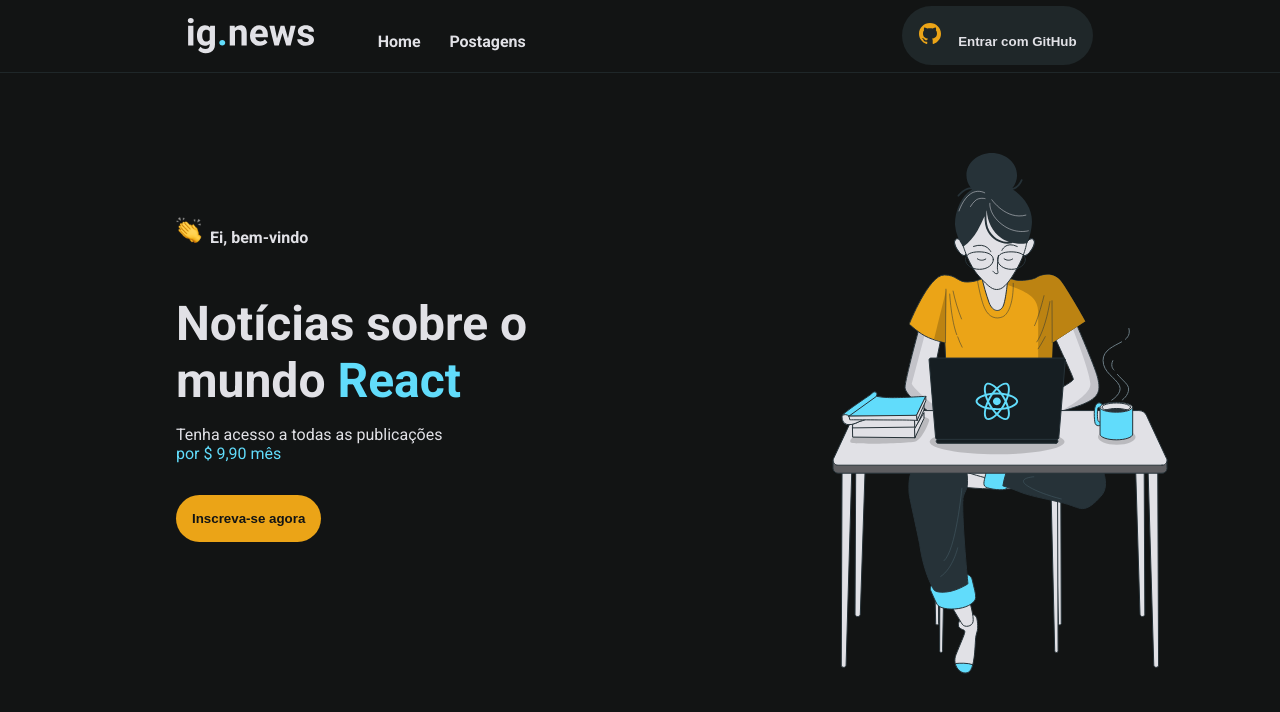
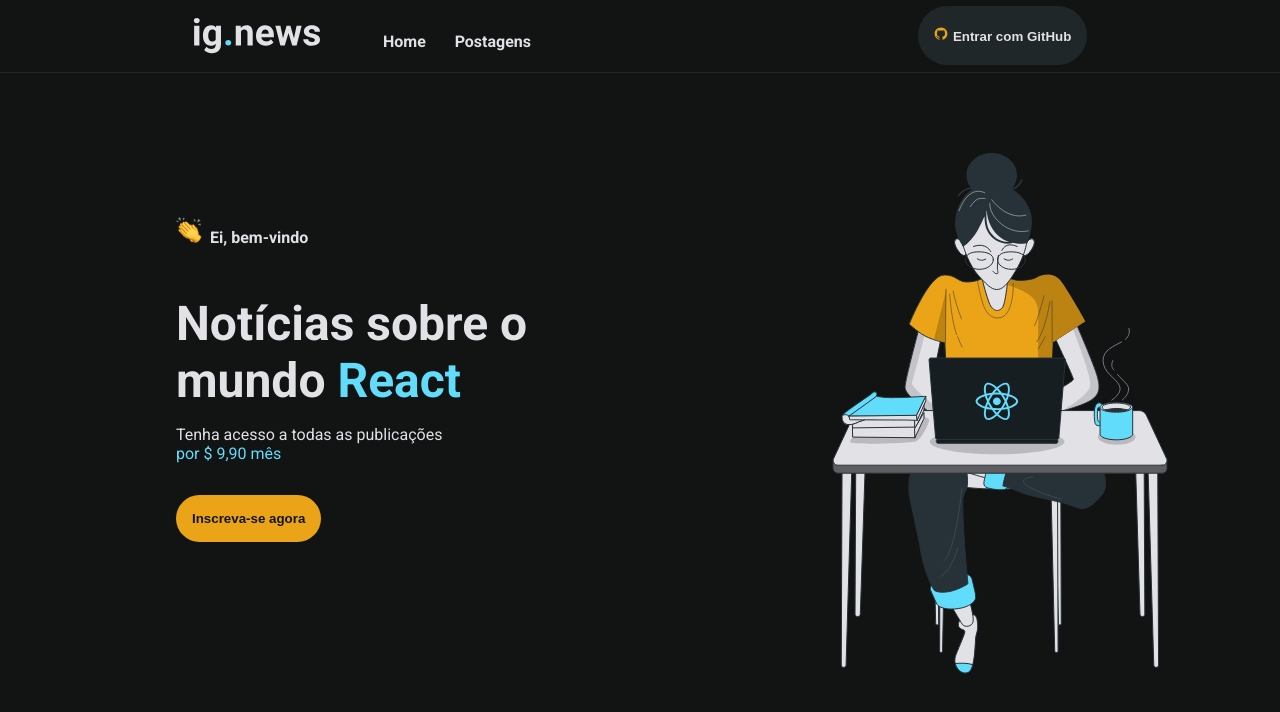
Before and after one commit to techjuliana/Aplicacao-Noticias, a React (Create React App) app: page / in a window 1280 px wide. Shown: the top 712 px of the page. Built offline with nearby package versions, Linux system fonts and the light colour scheme.

Commit message:
arrumando estilo

```diff
--- a/src/components/header/styled.js
+++ b/src/components/header/styled.js
@@ -13,7 +13,8 @@ export const Container = styled.div`
 `;
 
 export const Github = styled.img`
-  margin-right: 1rem;
+  margin-right: 5px;
+  max-height: 14px;
 `;
 
 export const Links = styled.div`
@@ -35,5 +36,6 @@ export const Logo = styled.img`
 `;
 
 export const Entrar = styled.button`
+  text-align: center;
   background: ${(props) => props.theme.cinza};
 `;
```
